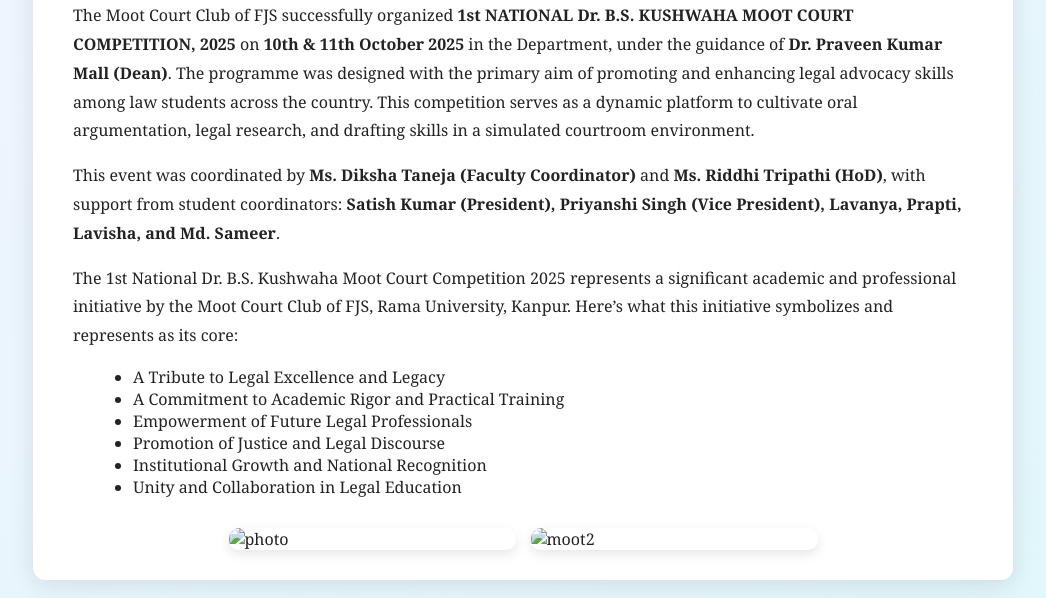
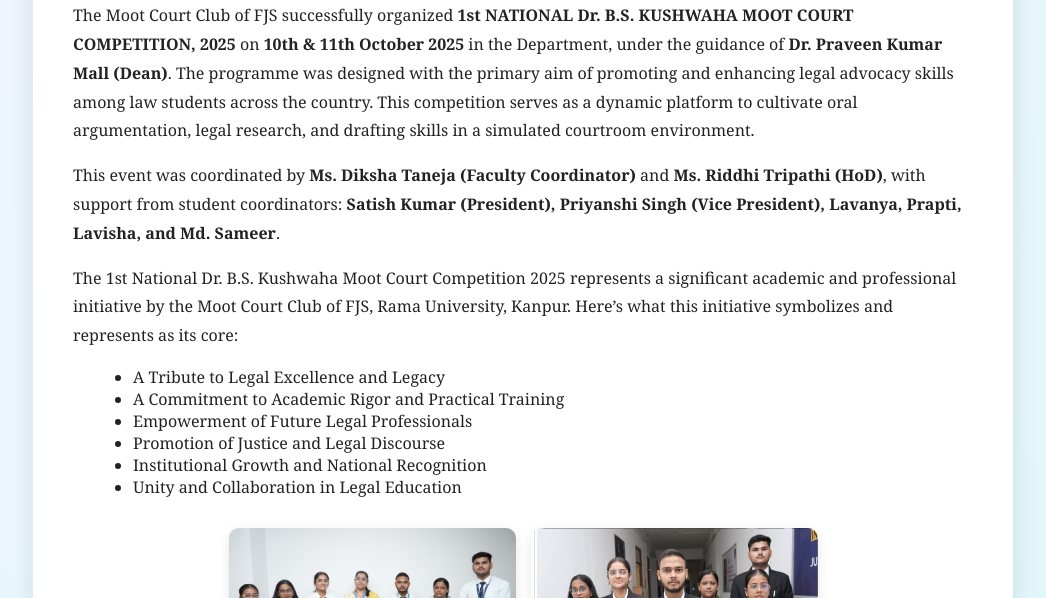
Before and after one commit to Risheek-Shrestha/certificate, a plain HTML site: page detail.html in a window 1280 px wide. Shown: the part 202-800 px from the top of the page, without its empty margins (117-1163 px from the left). Drawn offline with Linux system fonts and the light colour scheme.

Commit message:
photo edit

```diff
--- a/detail.html
+++ b/detail.html
@@ -131,8 +131,8 @@
 
     <!-- Gallery -->
     <div class="gallery">
-      <img src="c:\Users\Anushka\OneDrive\文档\moot 1.jpg" alt="photo">
-      <img src="c:\Users\Anushka\OneDrive\文档\moot 2.jpg" alt="moot2">
+      <img src="img/moot 1.jpg" alt="photo">
+      <img src="img/moot 2.jpg" alt="moot2">
     </div>
   </div>
 </body>
```
Also changed, not shown: img/moot 1.jpg (added), img/moot 2.jpg (added).
